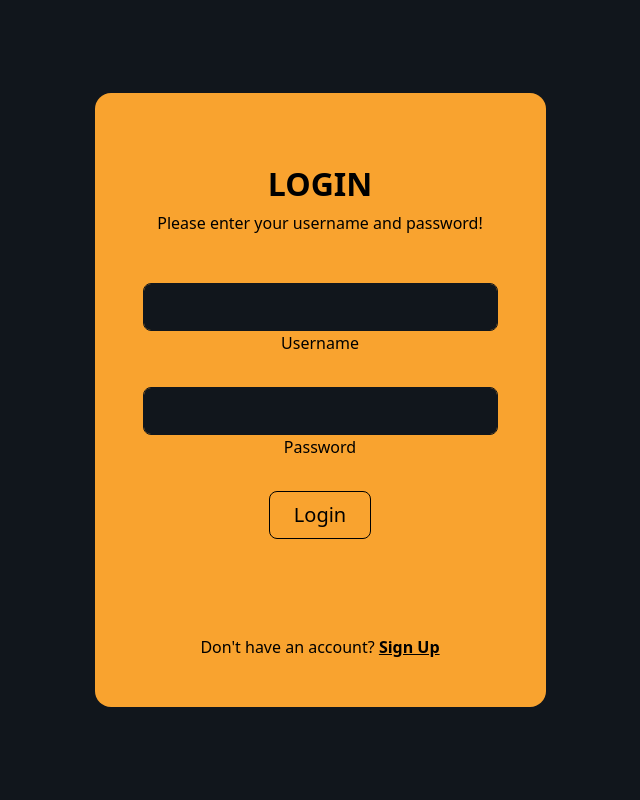
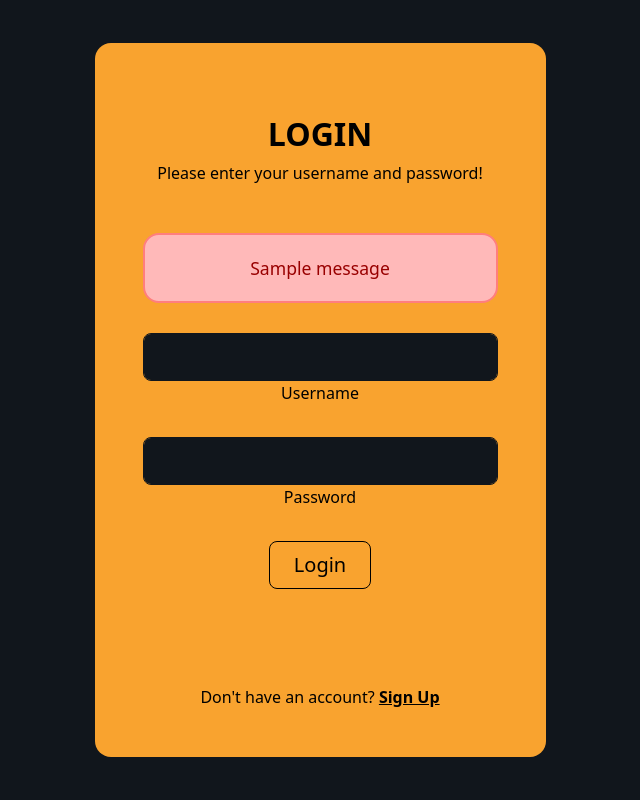
Before and after one commit to Harvind20/Mini-IT-TC4L-Group-7, a Flask app: page /login in a window 1280 px wide. Shown: the whole page, without its empty margins (320-960 px from the left). Run offline with Flask 3, Linux system fonts and the light colour scheme; tables that the repository leaves empty hold one stand-in row (values such as "Sample post"); one stand-in notice (Sample message) is shown.

Commit message:
changed the redirect after login to home page

```diff
--- a/inputlinking.py
+++ b/inputlinking.py
@@ -1,4 +1,4 @@
-from flask import Flask, render_template, request, redirect, url_for, session
+from flask import Flask, render_template, request, redirect, url_for, session, flash
 import sqlite3
 
 app = Flask(__name__)
@@ -69,9 +69,10 @@ def login():
 
         if user:
             session['username'] = user['username']
-            return redirect(url_for('expense_form'))
+            return redirect(url_for('home'))
         else:
-            return 'Login failed. Check your email and password.'
+            flash('Invalid username or password. Please try again.')
+            return redirect(url_for('login'))
 
     return render_template('Login.html')
 
@@ -94,6 +95,12 @@ def signup():
 
     return render_template('Signup.html')
 
+@app.route('/home')
+def home():
+    if 'username' not in session:
+        return redirect(url_for('login'))
+    return render_template('home.html')
+
 @app.route('/logout')
 def logout():
     session.pop('username', None)
--- a/static/css/LoginSignUp.css
+++ b/static/css/LoginSignUp.css
@@ -19,9 +19,26 @@
 .form-control {
     background-color: #11161c;
     border-color: #11161c;
+    color: #f9a32f;
 }
 
 .form-control:focus {
     background-color: #11161c;
     color: #f9a32f;
 }
+
+/* Custom Style for the alert */
+#alert {
+    background-color: #ffb9b9; /* Light yellow background */
+    color: #990000; /* Dark brown text */
+    border: 2px solid #ff7e7e; /* Border matching the background */
+    border-radius: 1rem; /* Slightly more rounded corners */
+    padding: 20px; /* More padding */
+    margin-bottom: 30px; /* Extra space below */
+  }
+
+  #alert p {
+    margin: 0;
+    font-weight: normal; /* Lighter font weight */
+    font-size: 1.1em; /* Slightly larger text */
+  }
--- a/templates/Login.html
+++ b/templates/Login.html
@@ -15,6 +15,17 @@
                 <div class="mb-xl-5 mt-xl-4 pb-5">
                   <h2 class="fw-bold mb-2 text-uppercase">Login</h2>
                   <p class="text-black-75 mb-5">Please enter your username and password!</p>
+
+                  {% with messages = get_flashed_messages() %}
+                  {% if messages %}
+                    <div id="alert" class="alert alert-danger">
+                      {% for message in messages %}
+                        <p>{{ message }}</p>
+                      {% endfor %}
+                    </div>
+                  {% endif %}
+                  {% endwith %}
+
                   <form method="post" action="#">
                     <div class="mb-4">
                       <input type="text" name="username" class="form-control form-control-lg"/>
```
Also changed, not shown: budgetbadger.db (added), static/budgetbadgernobg.png (added).
